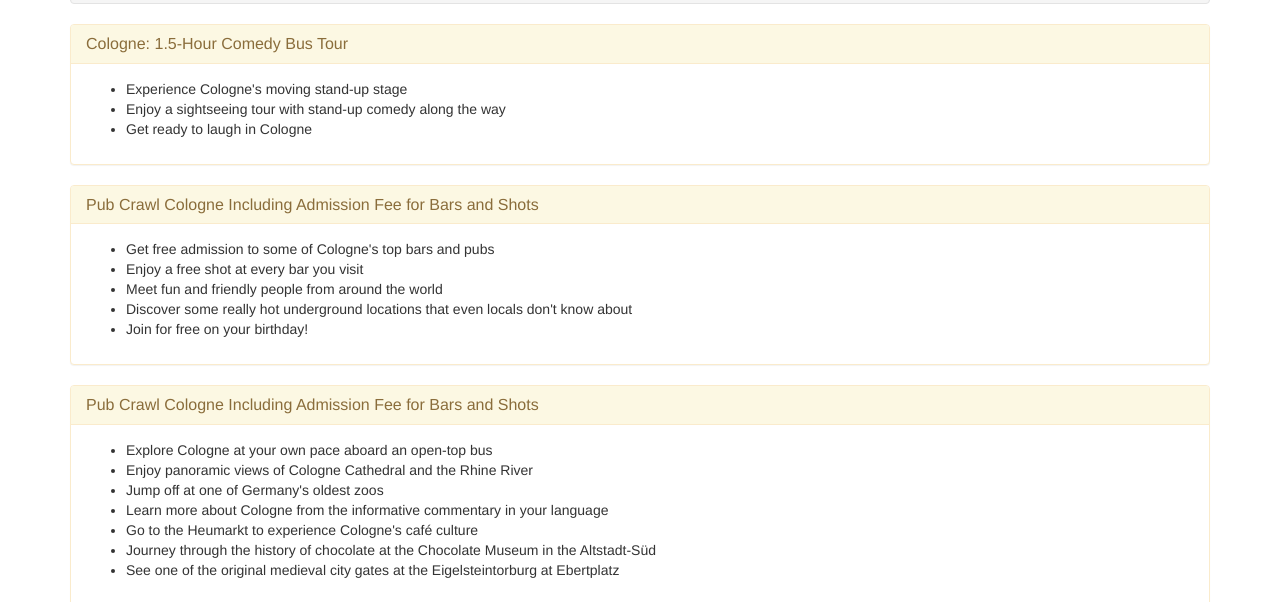
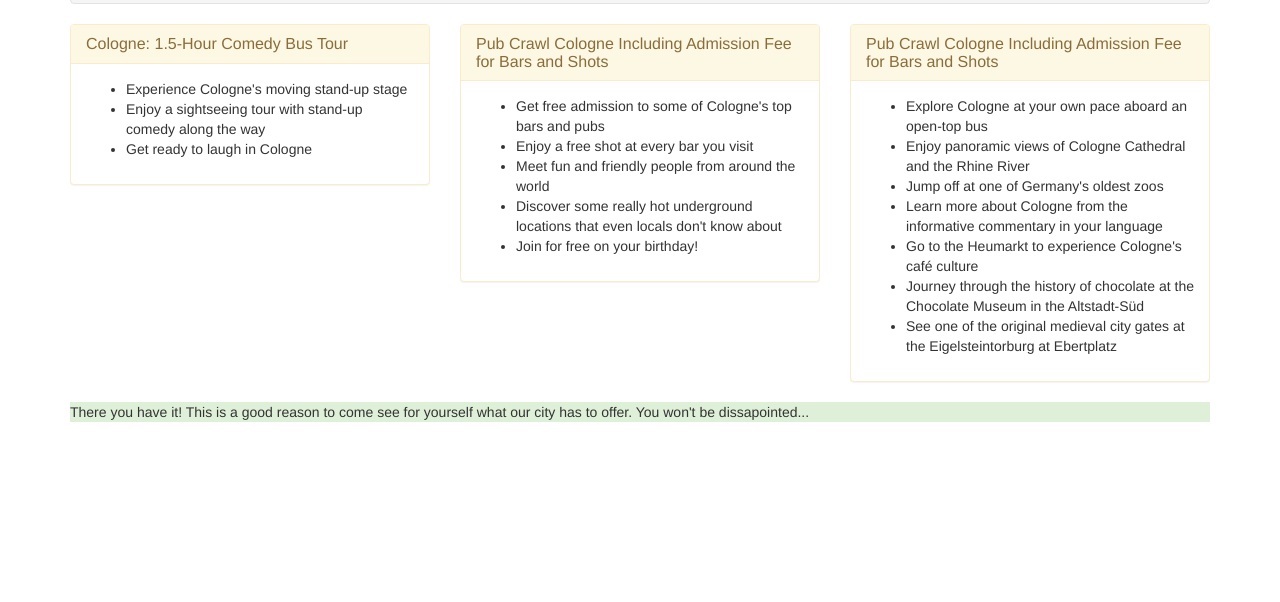
Before and after one commit to jombastic/cologne, a plain HTML site: page index.html in a window 1280 px wide. Shown: the part 619-1221 px from the top of the page. After the commit the page ends 1051 px from the top, so only its background shows below. Drawn offline with Linux system fonts and the light colour scheme.

Commit message:
Add grid to activity sections

```diff
--- a/index.html
+++ b/index.html
@@ -31,6 +31,8 @@
         </p>
       </div>
 
+      <div class="row">
+        <div class="col-md-4">
           <div class="panel panel-warning">
             <div class="panel-heading">
               <h2 class="panel-title">Cologne: 1.5-Hour Comedy Bus Tour</h2>
@@ -43,7 +45,9 @@
                 </ul>
             </div>
           </div>
+        </div>
 
+        <div class="col-md-4">
           <div class="panel panel-warning">
             <div class="panel-heading">
               <h2 class="panel-title">Pub Crawl Cologne Including Admission Fee for Bars and Shots</h2>
@@ -58,7 +62,9 @@
               </ul>
             </div>
           </div>
+        </div>
 
+        <div class="col-md-4">
           <div class="panel panel-warning">
             <div class="panel-heading">
               <h2 class="panel-title">Pub Crawl Cologne Including Admission Fee for Bars and Shots</h2>
@@ -75,6 +81,8 @@
               </ul>
             </div>
           </div>
+        </div>
+      </div>
 
       <p class="bg-success">There you have it! This is a good reason to come see for yourself what our city has to offer. You won't be dissapointed...
       </p>
```
Lines whose indentation alone changed are shown as unchanged.
